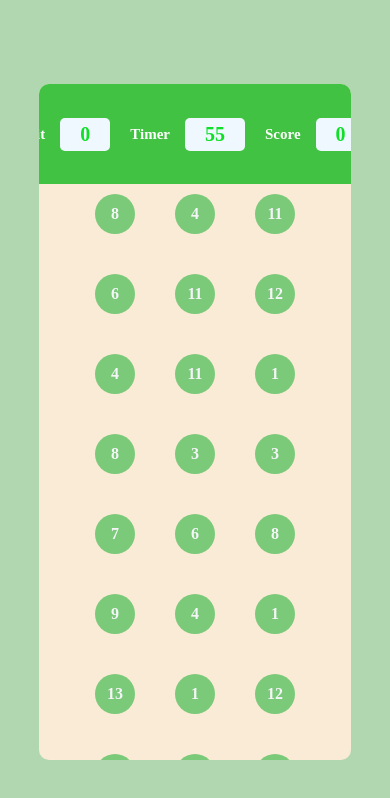
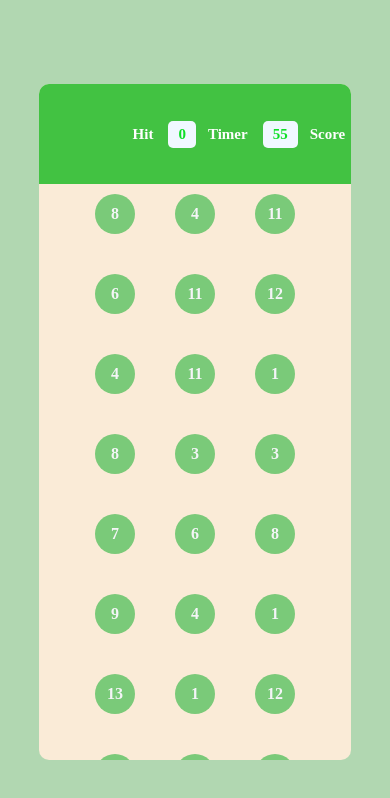
Before and after one commit to BabarVishal/projrctOfJs1, a plain HTML site: page index.html in a window 390 px wide. Drawn offline with Linux system fonts and the light colour scheme.

Commit message:
Update ind.css

```diff
--- a/ind.css
+++ b/ind.css
@@ -106,20 +106,25 @@ gap: 15px;
        font-size: 10px;
        display: flex;
        align-items: center;
-       justify-content: center;
+       justify-content:space-evenly;
 
 
     }
     .elem{
       font-size: 10px;
-      padding-left: 10px;
-      padding-right: 10px;
+      display: flex;
+      align-items: center;
+      justify-content:space-evenly;
+      margin-right: 12px;
+      /* padding-left: 10px;
+      padding-right: 10px; */
 
     }
     .box{
-        font-size: 20px;
-        font-weight: 600;
-        padding: 5px 20px;
+
+        font-size: 15px;
+        font-weight: 900;
+        padding: 5px 10px;
         background-color: aliceblue;
         border-radius: 5px;
         color: rgb(14, 223, 39);
```
